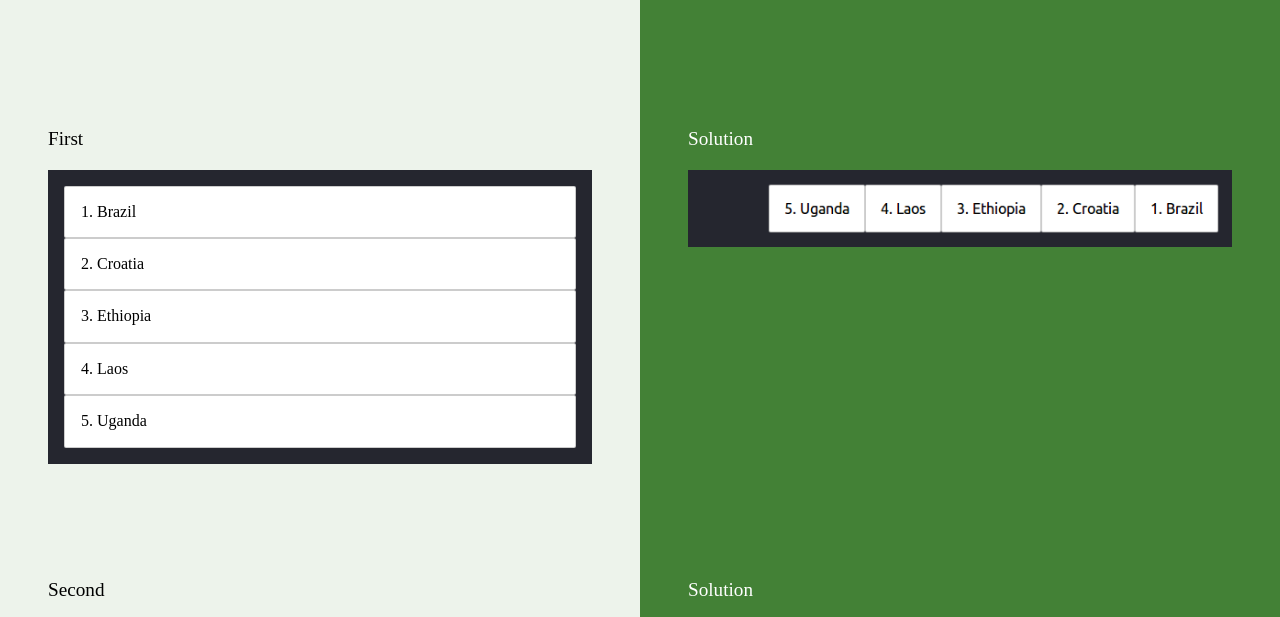
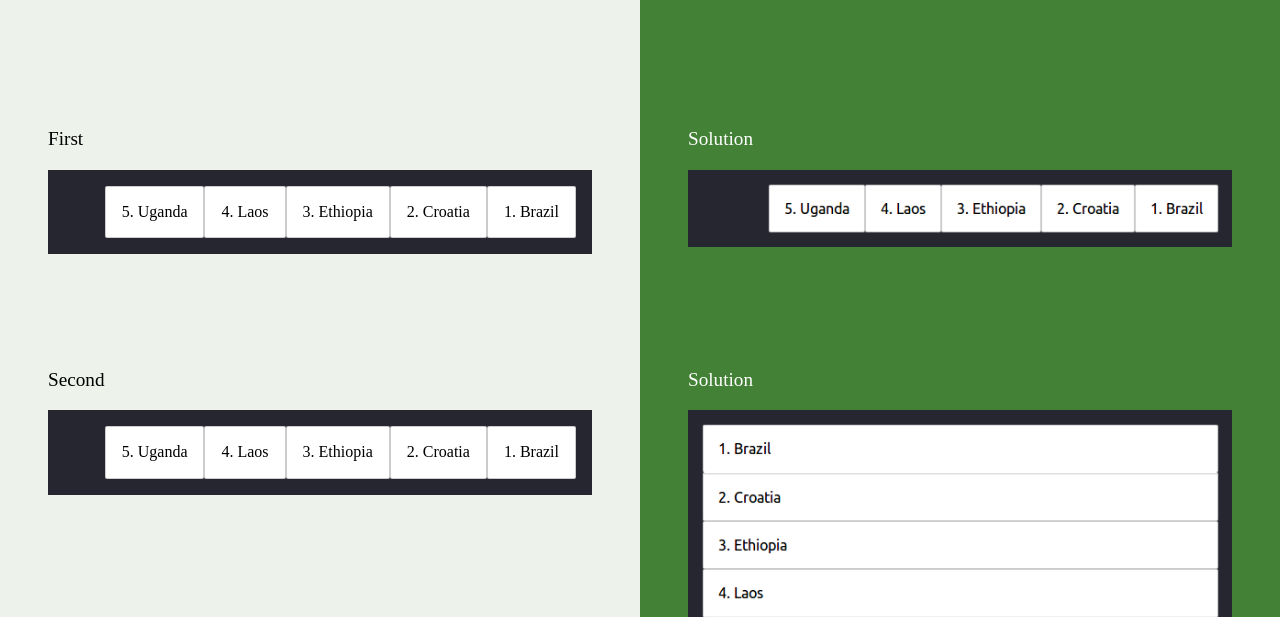
Before and after one commit to coyboy55/HTML-CSS-git, a website: page week-2/11-flexbox/index.html in a window 1280 px wide. Shown: the part 122-739 px from the top of the page. Drawn offline with Linux system fonts and the light colour scheme.

Commit message:
complete-11-html

```diff
--- a/week-2/11-flexbox/flexbox.css
+++ b/week-2/11-flexbox/flexbox.css
@@ -1 +1,5 @@
 /* Add your own CSS code below */
+.countries{
+	display: flex;
+	flex-direction:row-reverse;
+}
```
